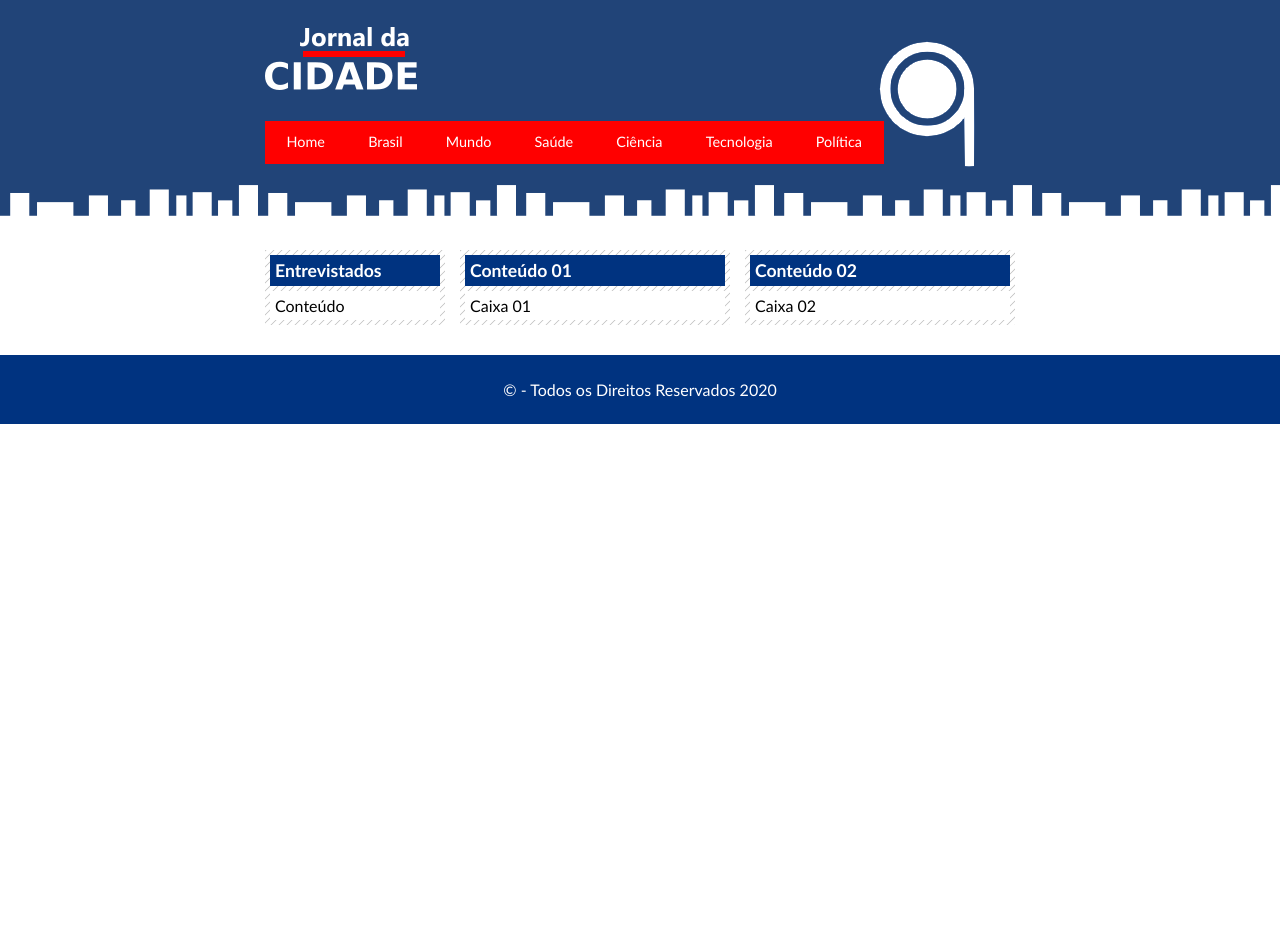
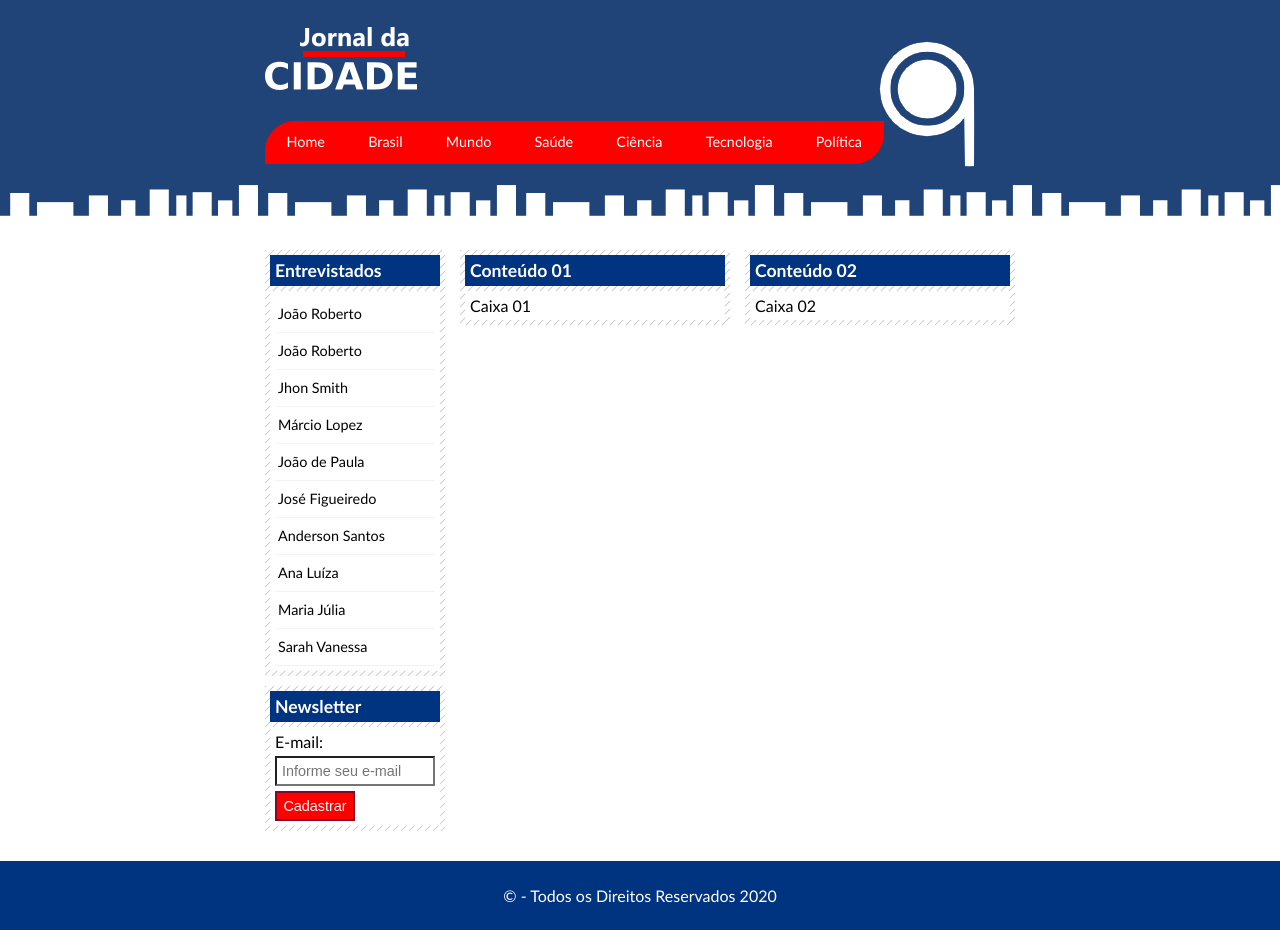
Before and after one commit to paulowolfgang/JornalDaCidade, a plain HTML site: page index.html in a window 1280 px wide. Before the commit the page ends 800 px from the top, so only its background shows below. Drawn offline with Linux system fonts and the light colour scheme.

Commit message:
Barra lateral e alteração menu principal

```diff
--- a/_css/style.css
+++ b/_css/style.css
@@ -40,6 +40,7 @@ ul {
 	background: #ff0000;
 	margin-top: 30px;
 	float: left;
+	border-radius: 30px 0px;
 }
 
 #topo ul li {
@@ -104,6 +105,44 @@ h2 {
 	padding: 5px;
 }
 
+/* ### Menu Lateral ### */
+#lateral ul a {
+	font-size: 0.9em;
+	padding: 3px;
+	display: block;
+	line-height: 30px;
+	color: #000;
+	text-decoration: none;
+	border-bottom: 1px solid #f3f3f3;
+}
+
+#lateral ul a:hover {
+	background: #f9f9f9 url(../_imagens/marcador.png) no-repeat left center;
+	color: #a1a1a1;
+	padding-left: 20px; /*Movimenta o texto para a direita*/
+}
+
+label {
+	display: block;
+	cursor: pointer;
+}
+
+input {
+	font-size: 0.9em;
+	background-color: #fff;
+	padding: 5px;
+	width: 146px;
+	margin-top: 5px;
+}
+
+input.submit {
+	width: 80px;
+	color: #fff;
+	background-color: #ff0000;
+	border: 2px solid #870529;
+	margin-top: 5px;
+}
+
 /* ### Rodapé ### */
 #container-rodape {
 	clear: both;
--- a/index.html
+++ b/index.html
@@ -78,7 +78,65 @@
 							Entrevistados
 						</h2>
 						<div class="caixa-conteudo">
-							Conteúdo
+
+							<ul>
+								<li>
+									<a href="#">João Roberto</a>
+								</li>
+								<li>
+									<a href="#">João Roberto</a>
+								</li>
+								<li>
+									<a href="#">Jhon Smith</a>
+								</li>
+								<li>
+									<a href="#">Márcio Lopez</a>
+								</li>
+								<li>
+									<a href="#">João de Paula</a>
+								</li>
+								<li>
+									<a href="#">José Figueiredo</a>
+								</li>
+								<li>
+									<a href="#">Anderson Santos</a>
+								</li>
+								<li>
+									<a href="#">Ana Luíza</a>
+								</li>
+								<li>
+									<a href="#">Maria Júlia</a>
+								</li>
+								<li>
+									<a href="#">Sarah Vanessa</a>
+								</li>
+							</ul>
+
+						</div>
+					</div>
+
+					<!-- ################################ -->
+
+					<div class="caixa">
+						<h2>
+							Newsletter
+						</h2>
+						<div class="caixa-conteudo">
+
+							<form>
+								<div>
+									<label for="email">
+										E-mail:
+									</label>
+									<input type="text" name="email" id="email" placeholder="Informe seu e-mail">
+								</div>
+
+								<div>
+									<input class="submit" type="submit" value="Cadastrar">
+								</div>
+
+							</form>
+
 						</div>
 					</div>
 
```
